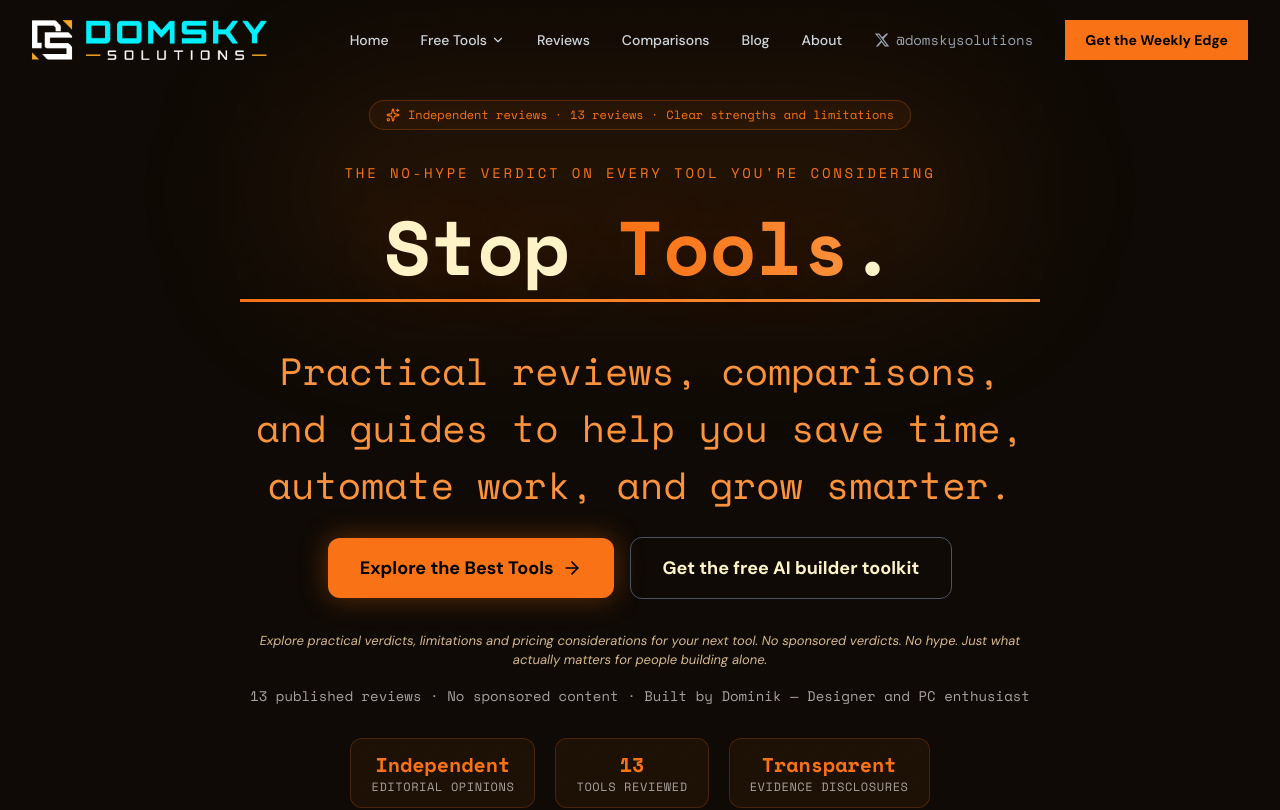
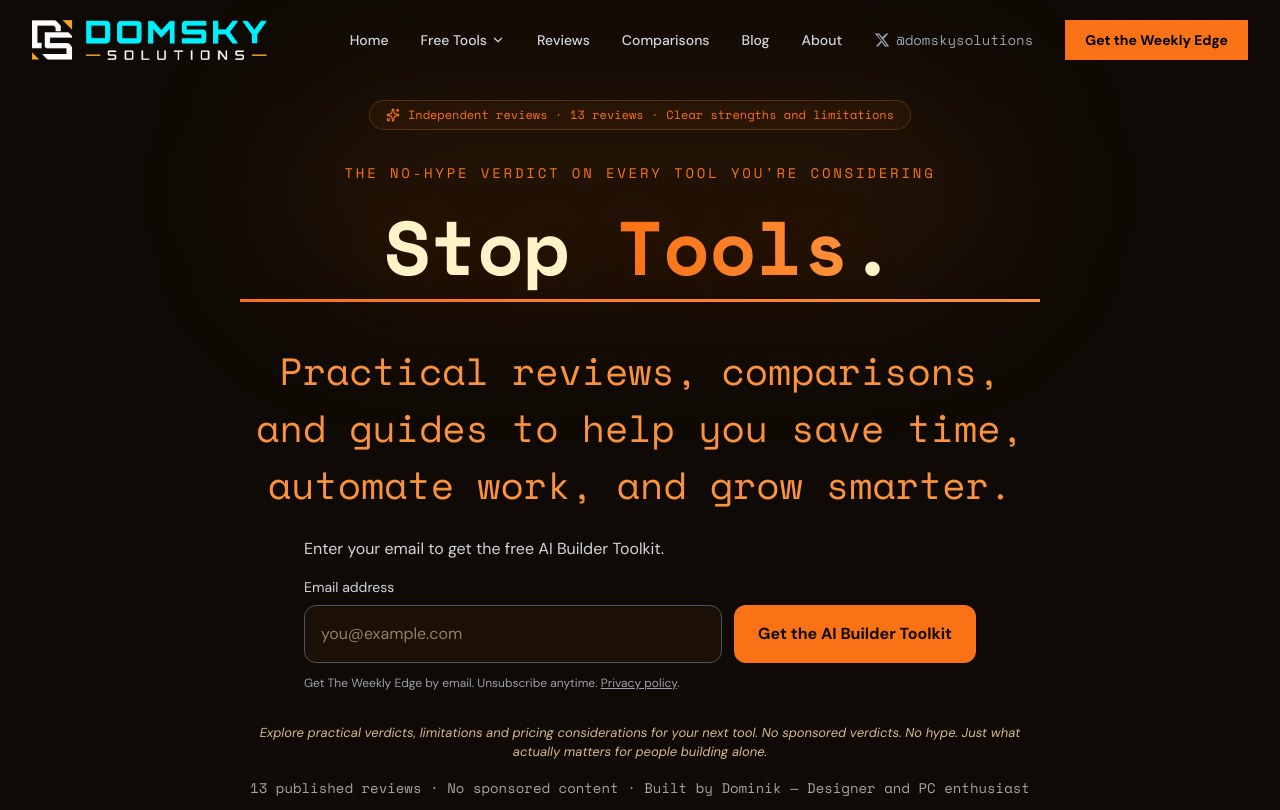
Before and after one commit to domskysolutions-collab/domskysolutions.com, a React (Vite) app: page / in a window 1280 px wide. Shown: the top 810 px of the page. Built offline with nearby package versions, Linux system fonts and the light colour scheme.

Commit message:
Replace homepage tool CTAs with toolkit email signup

```diff
--- a/src/pages/HomePage.tsx
+++ b/src/pages/HomePage.tsx
@@ -1,5 +1,5 @@
 
-import React, { useEffect } from 'react';
+import React, { useEffect, useState } from 'react';
 import { Link } from 'react-router-dom';
 import { ArrowRight, BookOpen, CheckCircle2, Layers, Sparkles, TrendingDown, Zap } from 'lucide-react';
 import { ConvertKitForm } from '../components/ConvertKitForm';
@@ -7,6 +7,7 @@ import { reviewCount, reviewCatalog } from '../data/reviewCatalog';
 import { StarRating } from '../components/StarRating';
 
 export const HomePage = () => {
+  const [toolkitReady, setToolkitReady] = useState(false);
   return (
     <main className="bg-brand-bg min-h-screen">
       {/* Hero */}
@@ -98,19 +99,18 @@ export const HomePage = () => {
             </div>
           </div>
 
-          <div className="flex flex-col sm:flex-row items-center justify-center gap-4 mb-8">
-            <Link
-              to="/tools"
-              className="w-full sm:w-auto inline-flex items-center justify-center gap-2 px-8 py-4 rounded-xl bg-brand-cyan text-[#000000] font-bold text-lg hover:bg-brand-amber transition-colors shadow-[0_0_28px_rgba(249,115,22,0.35)]"
-            >
-              Explore the Best Tools <ArrowRight className="w-5 h-5" />
-            </Link>
-            <a
-              href="#newsletter"
-              className="w-full sm:w-auto inline-flex items-center justify-center gap-2 px-8 py-4 rounded-xl border border-gray-600 text-white font-bold text-lg hover:border-brand-cyan hover:bg-brand-surface transition-colors"
-            >
-              Get the free AI builder toolkit
-            </a>
+          <div className="max-w-2xl mx-auto mb-8 text-left">
+            <p className="text-gray-300 mb-4">Enter your email to get the free AI Builder Toolkit.</p>
+            <ConvertKitForm
+              buttonText="Get the AI Builder Toolkit"
+              placeholder="you@example.com"
+              successMessage="You're signed up. Your toolkit is ready to download below."
+              onSuccess={() => setToolkitReady(true)}
+              className="flex flex-col sm:flex-row gap-3"
+              inputClassName="min-w-0 flex-1 bg-brand-surface border border-gray-600 px-4 py-4 text-white rounded-xl focus:border-brand-cyan"
+              buttonClassName="bg-brand-cyan text-brand-bg px-6 py-4 font-bold rounded-xl hover:bg-brand-amber"
+            />
+            {toolkitReady && <a href="/downloads/ai-builder-toolkit.pdf" download="AI-Builder-Toolkit.pdf" className="inline-block mt-4 text-brand-cyan underline font-bold">Download your AI Builder Toolkit</a>}
           </div>
           <p className="mx-auto mb-4" style={{ maxWidth: 800, fontSize: 13, color: '#D6B98C', fontStyle: 'italic' }}>
             Explore practical verdicts, limitations and pricing considerations for your next tool. No
@@ -492,21 +492,22 @@ export const HomePage = () => {
         </div>
       </section>
 
-      {/* Bottom CTA */}
+      {/* Toolkit signup reminder */}
       <section className="py-16 border-t border-gray-800 text-center px-4">
-        <h2 className="text-2xl md:text-3xl font-bold font-mono text-white mb-6">Start saving money on software today</h2>
-        <Link
-          to="/tools"
-          className="inline-flex items-center gap-2 px-8 py-4 rounded-xl bg-brand-cyan text-[#000000] font-bold hover:bg-brand-amber transition-colors"
-        >
-          Explore the Best Tools <ArrowRight className="w-5 h-5" />
-        </Link>
-        <div className="text-gray-500 text-sm mt-4">
-          Or try a free tool —{' '}
-          <Link to="/tools/email-writer" className="text-brand-cyan hover:underline">
-            no account required
-          </Link>
-        </div>
+        <h2 className="text-2xl md:text-3xl font-bold font-mono text-white mb-6">Get your free AI Builder Toolkit</h2>
+        <div className="max-w-2xl mx-auto mb-8 text-left">
+            <p className="text-gray-300 mb-4">Enter your email to get the free AI Builder Toolkit.</p>
+            <ConvertKitForm
+              buttonText="Get the AI Builder Toolkit"
+              placeholder="you@example.com"
+              successMessage="You're signed up. Your toolkit is ready to download below."
+              onSuccess={() => setToolkitReady(true)}
+              className="flex flex-col sm:flex-row gap-3"
+              inputClassName="min-w-0 flex-1 bg-brand-surface border border-gray-600 px-4 py-4 text-white rounded-xl focus:border-brand-cyan"
+              buttonClassName="bg-brand-cyan text-brand-bg px-6 py-4 font-bold rounded-xl hover:bg-brand-amber"
+            />
+            {toolkitReady && <a href="/downloads/ai-builder-toolkit.pdf" download="AI-Builder-Toolkit.pdf" className="inline-block mt-4 text-brand-cyan underline font-bold">Download your AI Builder Toolkit</a>}
+          </div>
       </section>
     </main>
   );
```
Also changed, not shown: 1 other file (tests, documents, lock files or other folders).
